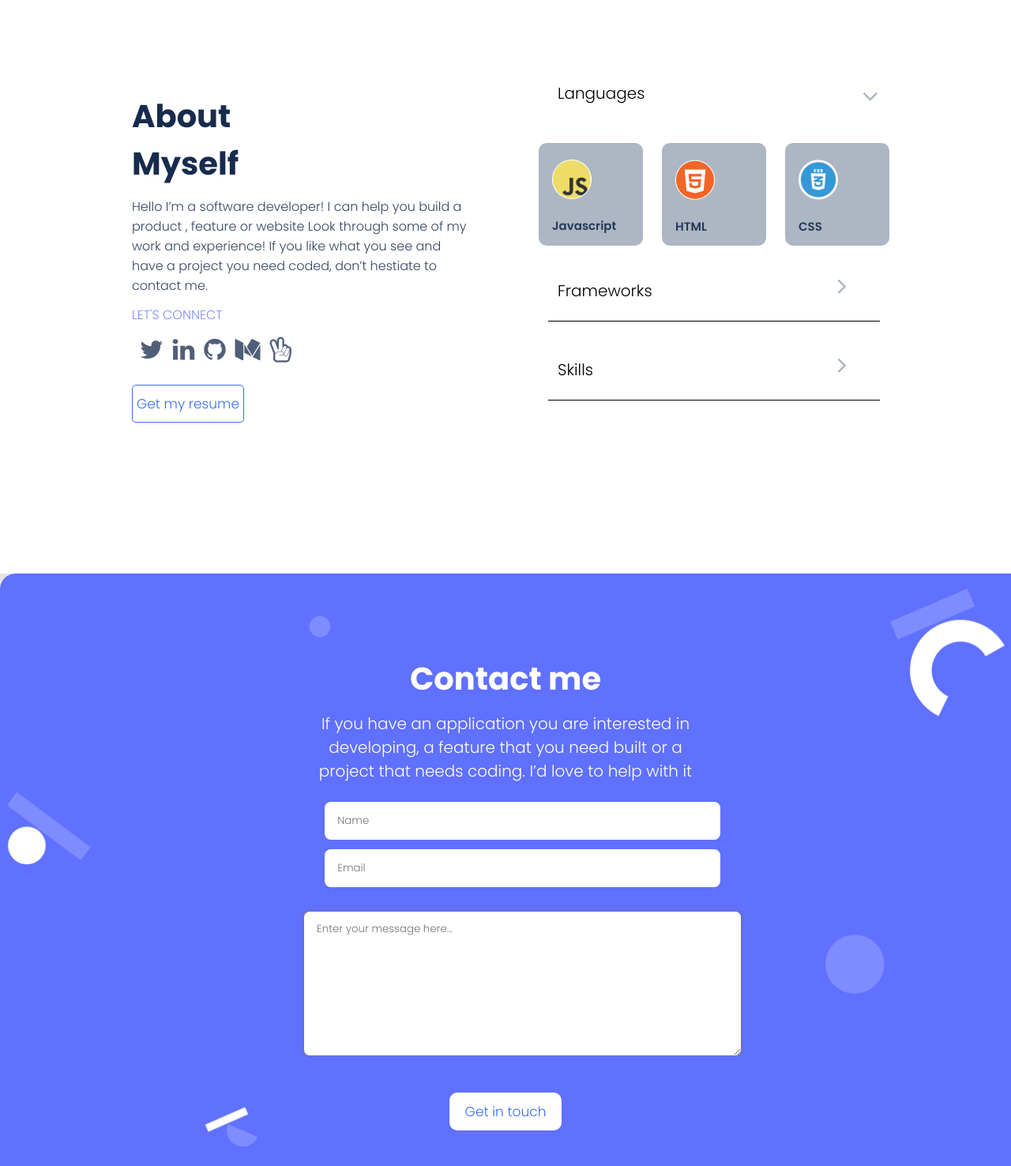
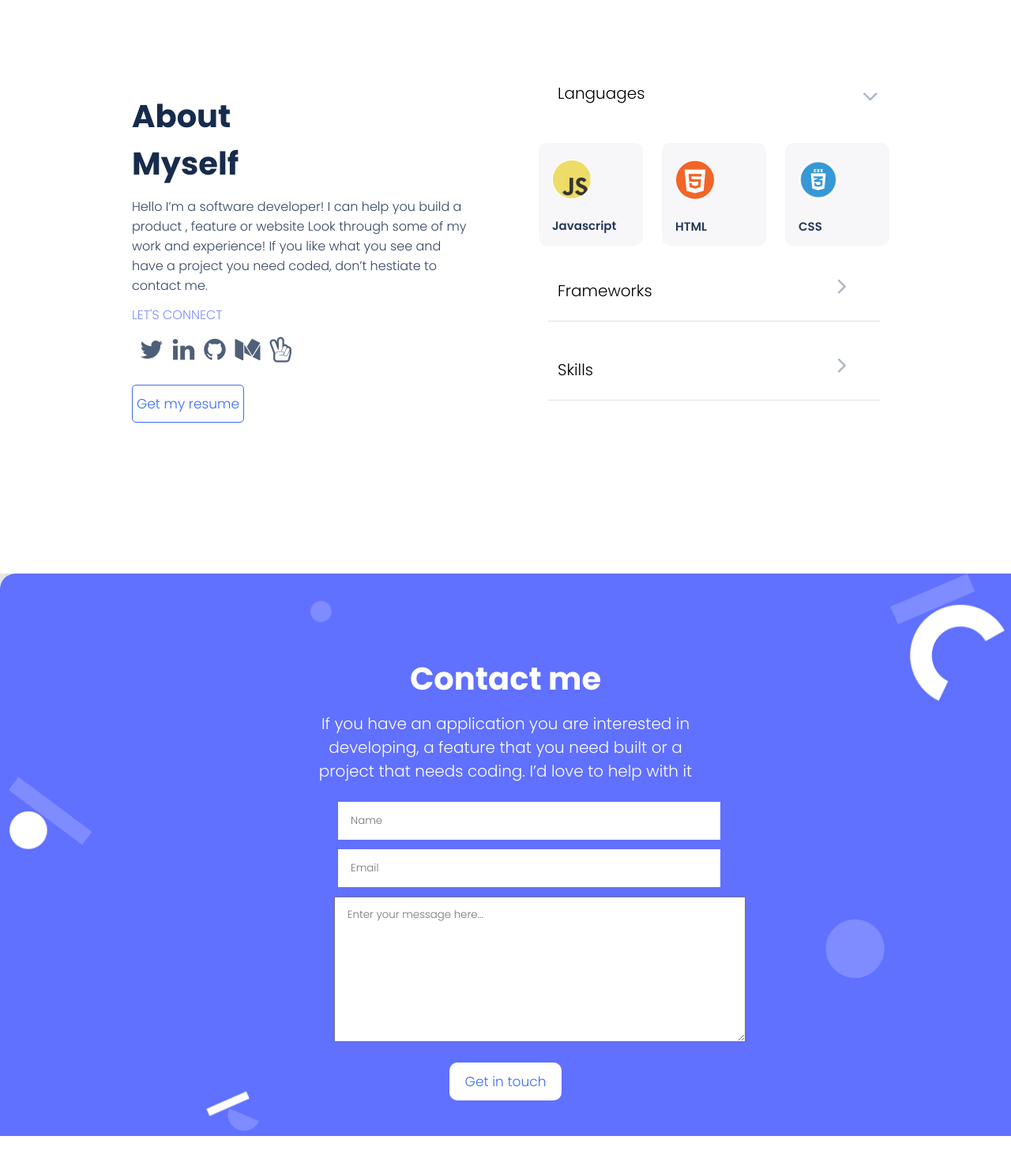
Before and after one commit to SolomonTheCoder/Microverse-Porfolio, a plain HTML site: page index.html in a window 1280 px wide. Shown: the part 3610-5086 px from the top of the page at 79% size. After the commit the page ends 5048 px from the top, so only its background shows below. Drawn offline with Linux system fonts and the light colour scheme.

Commit message:
Changes maded

```diff
--- a/style.css
+++ b/style.css
@@ -665,7 +665,7 @@ button:hover {
 .Frame,
 .skill {
   justify-content: space-between;
-  border-bottom: 1px #000 solid;
+  border-bottom: 1px #dfe1e6 solid;
   margin: 0 24px 10px 24px;
 }
 
@@ -948,7 +948,7 @@ button:hover {
 
   .Card4 {
     display: flex;
-    flex-direction: row;
+    flex-direction: row-reverse;
     height: 496px;
     width: 1156px;
   }
@@ -958,7 +958,7 @@ button:hover {
   }
 
   .Card4-P {
-    padding: 2% 0 0 5%;
+    padding: 2% 5% 0 0;
   }
 
   .Card4-tech {
@@ -1009,7 +1009,7 @@ button:hover {
   .js-img-box,
   .html-img-box,
   .css-img-box {
-    background-color: #acb7c3;
+    background-color: #f7f7f9;
     width: 122px;
     height: 120px;
     margin-top: 12px;
@@ -1046,7 +1046,14 @@ button:hover {
     display: flex;
     flex-direction: column;
     justify-content: center;
-    margin: 12px 9%;
+    margin: 12px 1% 0 9%;
+    border-radius: 0;
+  }
+
+  .textarea {
+    margin: 12px 1% 0 8%;
+    padding: 12px 29% 0 16px;
+    border-radius: 0;
   }
 
   button {
```
